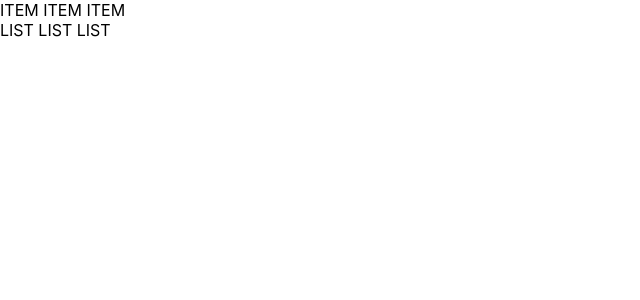
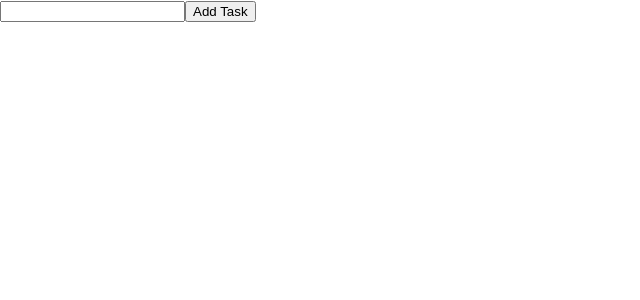
Before and after one commit to jdawg12/react-resolutions, a React (Create React App) app in the folder react-resolutions-core/: page / in a window 1280 px wide. Shown: the top 300 px of the page, without its empty margins (0-640 px from the left). Built offline with nearby package versions, Linux system fonts and the light colour scheme; the HTML template or start-up script is replaced by a standard one.

Commit message:
React is heavy

```diff
--- /dev/null
+++ b/react-resolutions-core/src/AddToDo/addToDo.js
@@ -0,0 +1,32 @@
+import React from 'react';
+class AddToDo extends React.Component{
+
+    constructor(){
+        super();
+        this.state = {
+            todo : []
+        };
+    }
+
+    render(){
+        return(
+        <div className = 'addToDoContainer'>
+            <form onSubmit={(e) => this.submitTodo(e)}>
+                <input onChange={(e) => this.updateInput(e)} type='text'></input>
+                <button type='submit'>Add Task</button>
+            </form>
+        </div>);
+    }
+
+    updateInput = (e) => {
+        this.setState({todo : e.target.value})
+        console.log(e);
+    }
+
+    submitTodo = (e) => {
+        console.log('submit', this.state.todo);
+        e.preventDefault(); //prevents an event's default action if it isn't explicitly handled
+    }
+}
+
+export default  AddToDo;
--- a/react-resolutions-core/src/App.js
+++ b/react-resolutions-core/src/App.js
@@ -3,6 +3,7 @@ import React from 'react';
 import './App.css';
 import TodoList from './TodoList/todoList';
 import TodoItem from './TodoItem/todoItem';
+import AddToDO from './AddToDo/addToDo';
 
 
 class App extends React.Component {
@@ -17,9 +18,10 @@ class App extends React.Component {
 
   render () {
     return(
+      /*can only have one div within this render, but it can have multiple sub-divs*/
+      /*We can use JS within HTML here to pass on the reference of state. This is partly what makes React so pwoerful*/
       <div>
-          <TodoItem></TodoItem> {/*can only have one div within this render, but it can have multiple sub-divs*/}
-          <TodoList></TodoList>
+        <AddToDO></AddToDO>
       </div>
       );
   }
@@ -27,7 +29,9 @@ class App extends React.Component {
   componentDidMount = () => {
     const todos = localStorage.getItem('todos');
     if(todos){
-      console.log('Has todos', todos) //Can write strings and objects to the console
+      const savedTodos = JSON.parse(todos); //we can only put in and retrieve strings from local Storage, so we need to do JSON.parse() to turn that string back into an object
+      this.setState({ todos : savedTodos });//setState is asynch fn, so may execute next line before this line is done running
+      console.log('Has todos', todos); //Can write strings and objects to the console
     } else {
         console.log('No todos', todos);
     }
```
